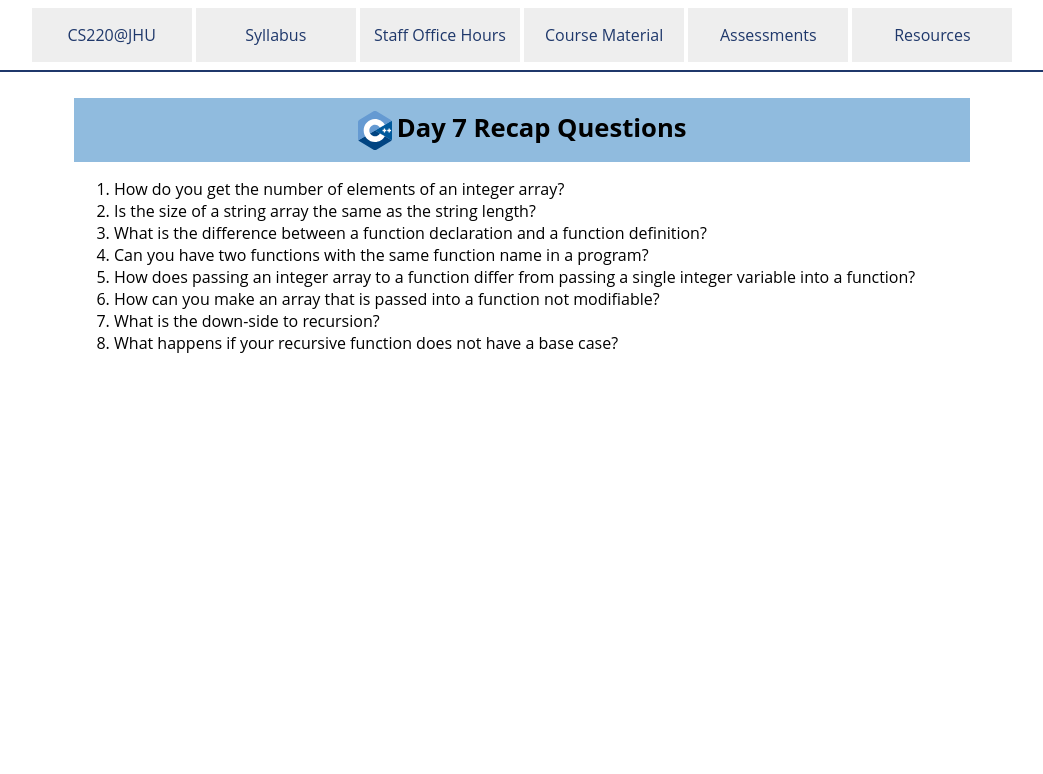
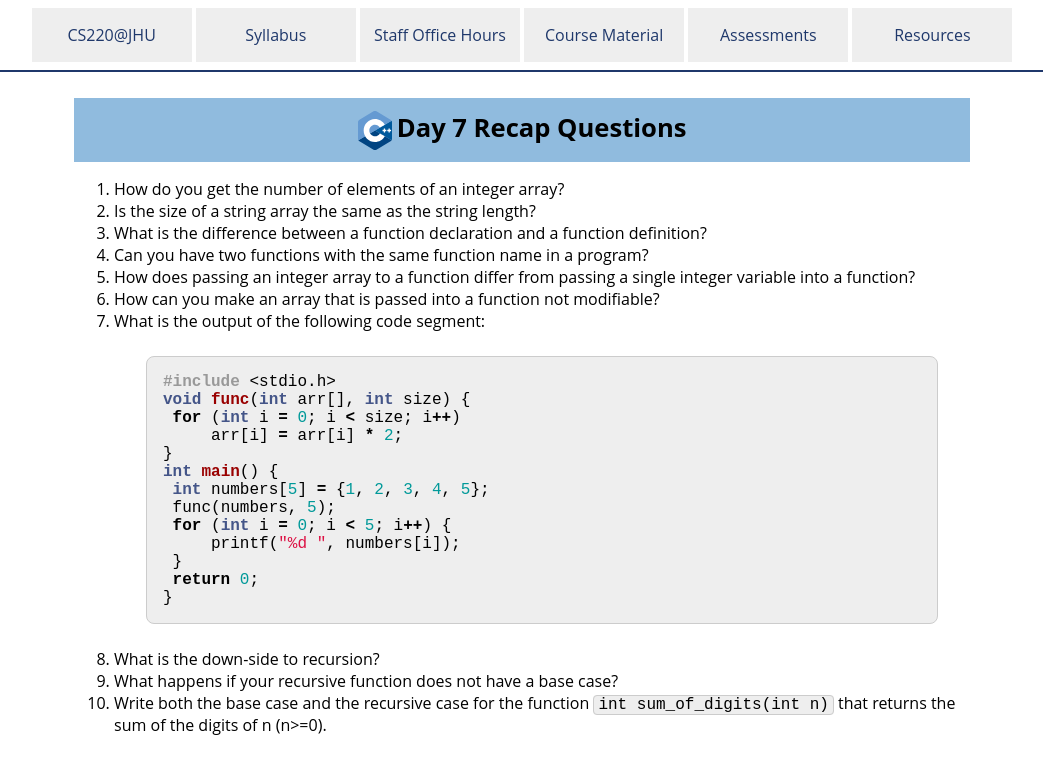
Before and after one commit to jhu-ip/cs220-f25, a Jekyll site: the page built from questions/day07.md, in a window 1280 px wide. Shown: the top 774 px of the page, without its empty margins (118-1161 px from the left). Built offline with Jekyll 4.4.1, drawn with Linux system fonts in a browser that asks for light colours.

Commit message:
added week 3 material

````diff
--- a/questions/day07.md
+++ b/questions/day07.md
@@ -9,8 +9,12 @@ reference solutions:
   4. no, C does not support this (unlike Java and C++)
   5. array contents are passed by reference; array parameter type is int[]
   6. const ar[]
-  7. tricky to conceive; might use extra space
-  8. function will call itself forever until the program crashes
+  7. [NEW] 2 4 6 8 10
+  8. tricky to conceive; might use extra space
+  9. function will call itself forever until the program crashes
+  10. [NEW]
+     `Base case`:` if n == 0, return 0.
+     `Recursive case`:` return n % 10 + sum_of_digits(n / 10)`
 ---
 
 1. How do you get the number of elements of an integer array?
@@ -19,5 +23,23 @@ reference solutions:
 4. Can you have two functions with the same function name in a program?
 5. How does passing an integer array to a function differ from passing a single integer variable into a function?
 6. How can you make an array that is passed into a function not modifiable?
-7. What is the down-side to recursion?
-8. What happens if your recursive function does not have a base case?
+7. What is the output of the following code segment:
+```c
+#include <stdio.h>
+void func(int arr[], int size) {
+    for (int i = 0; i < size; i++)
+        arr[i] = arr[i] * 2;
+}
+int main() {
+    int numbers[5] = {1, 2, 3, 4, 5};
+    func(numbers, 5);
+    for (int i = 0; i < 5; i++) {
+        printf("%d ", numbers[i]);
+    }
+    return 0;
+}
+```
+
+8. What is the down-side to recursion?
+9. What happens if your recursive function does not have a base case?
+10. Write both the base case and the recursive case for the function `int sum_of_digits(int n)` that returns the sum of the digits of n (n>=0).
````
Also changed, not shown: exercise/ex06.md (+2 -2 lines), exercise/ex07.md (+2 -2 lines), material.md (+1 -2 lines), questions/day06.md (+29 -2 lines), questions/day08.md (+14 -0 lines), 2 other files.
